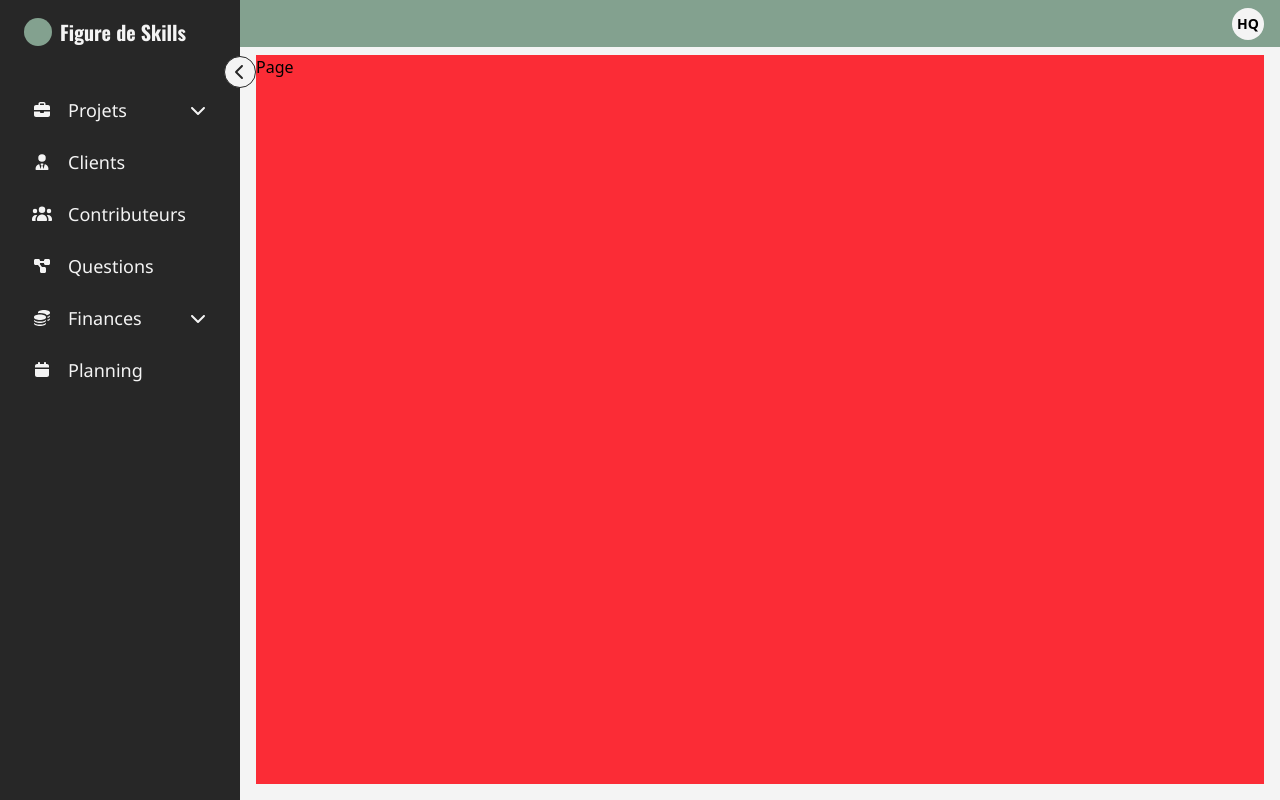
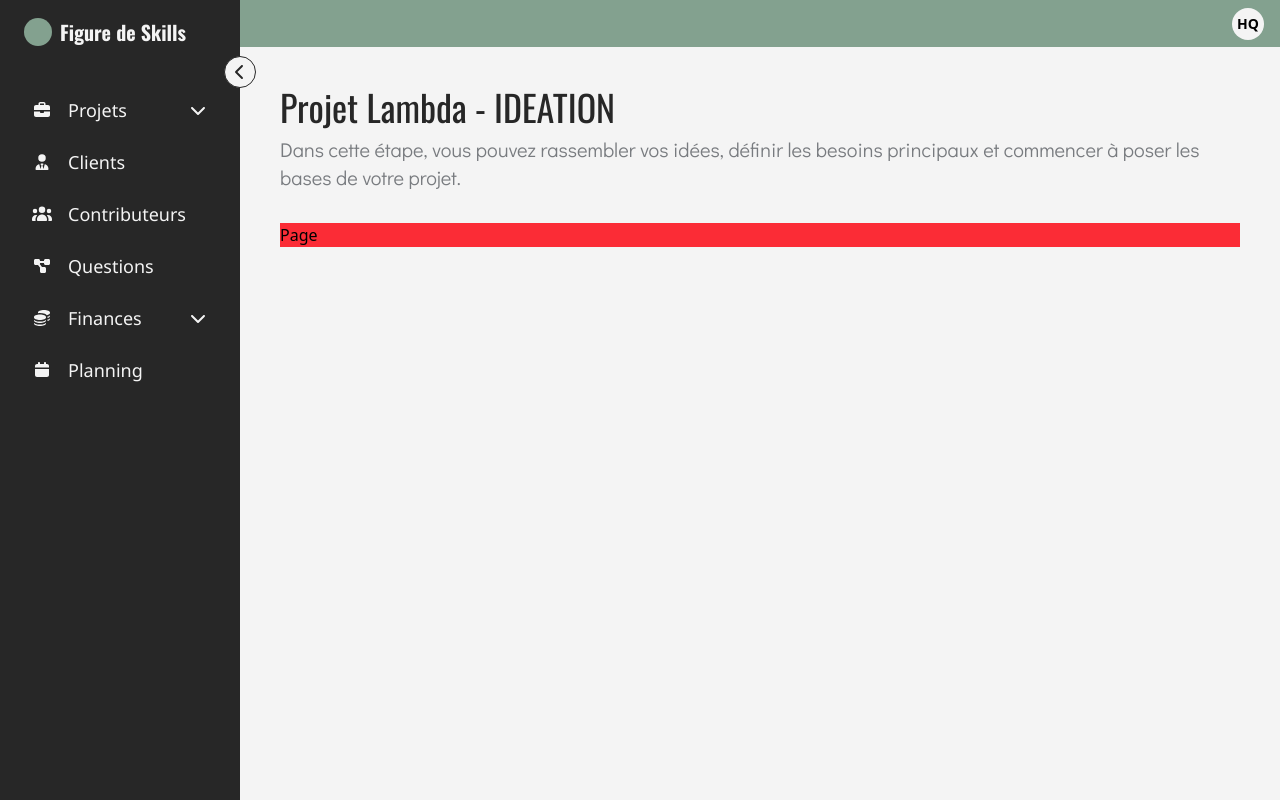
Before and after one commit to Ludovic-U/projet_certification, a Next.js app in the folder frontend/: page / in a window 1280 px wide. Built offline with nearby package versions, Linux system fonts and the light colour scheme.

Commit message:
component du titre de page + description optionnelle

```diff
--- a/frontend/src/app/page.tsx
+++ b/frontend/src/app/page.tsx
@@ -1,9 +1,14 @@
 "use client";
+
+import { PageHeader } from "@/components/ui";
 
 export default function Page() {
     return (
-        <div className="bg-red-500 h-full">
-            Page
+        <div className="h-full">
+            <PageHeader title="Projet Lambda - IDEATION" description="Dans cette étape, vous pouvez rassembler vos idées, définir les besoins principaux et commencer à poser les bases de votre projet."/>
+            <section className="bg-red-500">
+                Page
+            </section>
         </div>
     );
 }
--- a/frontend/src/components/layout/PageWrapper.tsx
+++ b/frontend/src/components/layout/PageWrapper.tsx
@@ -5,7 +5,7 @@ import { ReactNode } from "react";
 // Pour gérer le padding, l'espacement vertical et l'arrière plan du contenu.
 export default function PageWrapper({ children }: {children: ReactNode}) {
     return (
-        <div className="flex flex-col pt-2 px-4 space-y-2 bg-light flex-grow pb-4">
+        <div className="flex p-10 flex-col space-y-2 bg-light flex-grow">
             {children}
         </div>
     );
--- /dev/null
+++ b/frontend/src/components/ui/PageHeader/PageHeader.tsx
@@ -0,0 +1,15 @@
+"use client";
+
+import { cn } from "@/utils/utils";
+import type { PageHeaderProps } from "./pageHeader.types";
+
+export default function PageHeader({ title, description, className } : PageHeaderProps) {
+    return (
+        <div className={cn("flex flex-col gap-2 mb-8", className)}>
+            <h1 className="text-dark font-oswald text-4xl">{title}</h1>
+            { description && (
+                <p className="text-greydarker font-didact text-xl">{description}</p>
+            )}
+        </div>
+    );
+}
--- /dev/null
+++ b/frontend/src/components/ui/PageHeader/index.ts
@@ -0,0 +1,2 @@
+export { default as PageHeader } from "./PageHeader"
+export type { PageHeaderProps } from "./pageHeader.types"
--- /dev/null
+++ b/frontend/src/components/ui/PageHeader/pageHeader.types.ts
@@ -0,0 +1,5 @@
+export type PageHeaderProps = {
+    title: string,
+    description?: string,
+    className?: string,
+};
--- a/frontend/src/components/ui/index.ts
+++ b/frontend/src/components/ui/index.ts
@@ -9,3 +9,4 @@ export * from "./Radio";
 export * from "./Toggle";
 export * from "./Tooltip";
 export * from "./List";
+export * from "./PageHeader"
```
Also changed, not shown: frontend/src/app/pageHeaderSideNav.txt.
